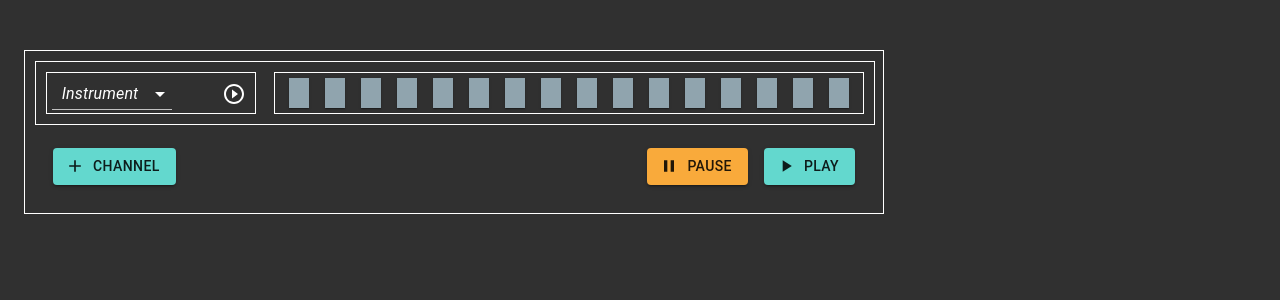
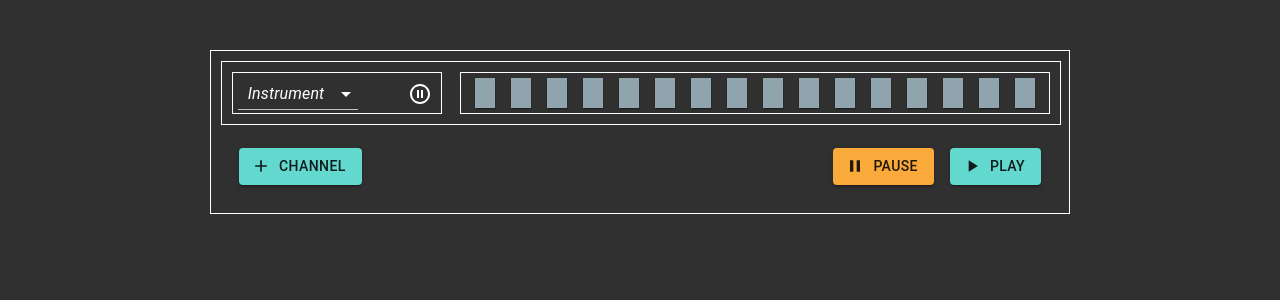
Before and after one commit to mdegraw/rxjs-drum-machine, a React (Create React App) app: page / in a window 1280 px wide. Shown: the top 300 px of the page. Built offline with nearby package versions, Linux system fonts and the light colour scheme.

Commit message:
Update channel play/pause icons

```diff
--- a/src/App.scss
+++ b/src/App.scss
@@ -2,38 +2,3 @@
   text-align: center;
   margin-top: 50px;
 }
-
-.App-logo {
-  height: 40vmin;
-  pointer-events: none;
-}
-
-@media (prefers-reduced-motion: no-preference) {
-  .App-logo {
-    animation: App-logo-spin infinite 20s linear;
-  }
-}
-
-.App-header {
-  background-color: #282c34;
-  min-height: 100vh;
-  display: flex;
-  flex-direction: column;
-  align-items: center;
-  justify-content: center;
-  font-size: calc(10px + 2vmin);
-  color: white;
-}
-
-.App-link {
-  color: #61dafb;
-}
-
-@keyframes App-logo-spin {
-  from {
-    transform: rotate(0deg);
-  }
-  to {
-    transform: rotate(360deg);
-  }
-}
--- a/src/components/board/board.component.tsx
+++ b/src/components/board/board.component.tsx
@@ -13,6 +13,10 @@ import { IState } from '../../interfaces/state.interface';
 
 const useStyles = makeStyles((theme: Theme) =>
   createStyles({
+    wrapper: {
+      padding: '10px !important',
+      margin: '0 auto',
+    },
     root: {
       padding: '10px !important',
     },
@@ -51,7 +55,7 @@ export default function Board() {
 
   return (
     <Box
-      className={classes.root}
+      className={classes.wrapper}
       display='flex'
       flexDirection='column'
       border={1}
--- a/src/components/controls/controls.component.tsx
+++ b/src/components/controls/controls.component.tsx
@@ -2,8 +2,8 @@ import React, { useState } from 'react';
 import { BehaviorSubject } from 'rxjs';
 
 import Box from '@material-ui/core/Box';
-import PlayCircleFilledIcon from '@material-ui/icons/PlayCircleFilled';
 import PlayCircleOutlineIcon from '@material-ui/icons/PlayCircleOutline';
+import PauseCircleOutlineIcon from '@material-ui/icons/PauseCircleOutline';
 import FormControl from '@material-ui/core/FormControl';
 import Select from '@material-ui/core/Select';
 import MenuItem from '@material-ui/core/MenuItem';
@@ -68,7 +68,7 @@ export default function Controls({ channel$ }: IControlProp) {
           {Object.entries(Instrument).map(([value, instrument], key) => <MenuItem key={key} value={value}>{instrument}</MenuItem>)}
         </Select>
       </FormControl>
-      { isOn ? <PlayCircleFilledIcon style={{ cursor: 'pointer', margin: '4px' }} onClick={() => setOn(!isOn)} /> : <PlayCircleOutlineIcon style={{ cursor: 'pointer', margin: '4px' }} onClick={() => setOn(!isOn)} /> }
+      { isOn ? <PlayCircleOutlineIcon style={{ cursor: 'pointer', margin: '4px' }} onClick={() => setOn(!isOn)} /> : <PauseCircleOutlineIcon style={{ cursor: 'pointer', margin: '4px' }} onClick={() => setOn(!isOn)} /> }
     </Box>
   );
 }
```
